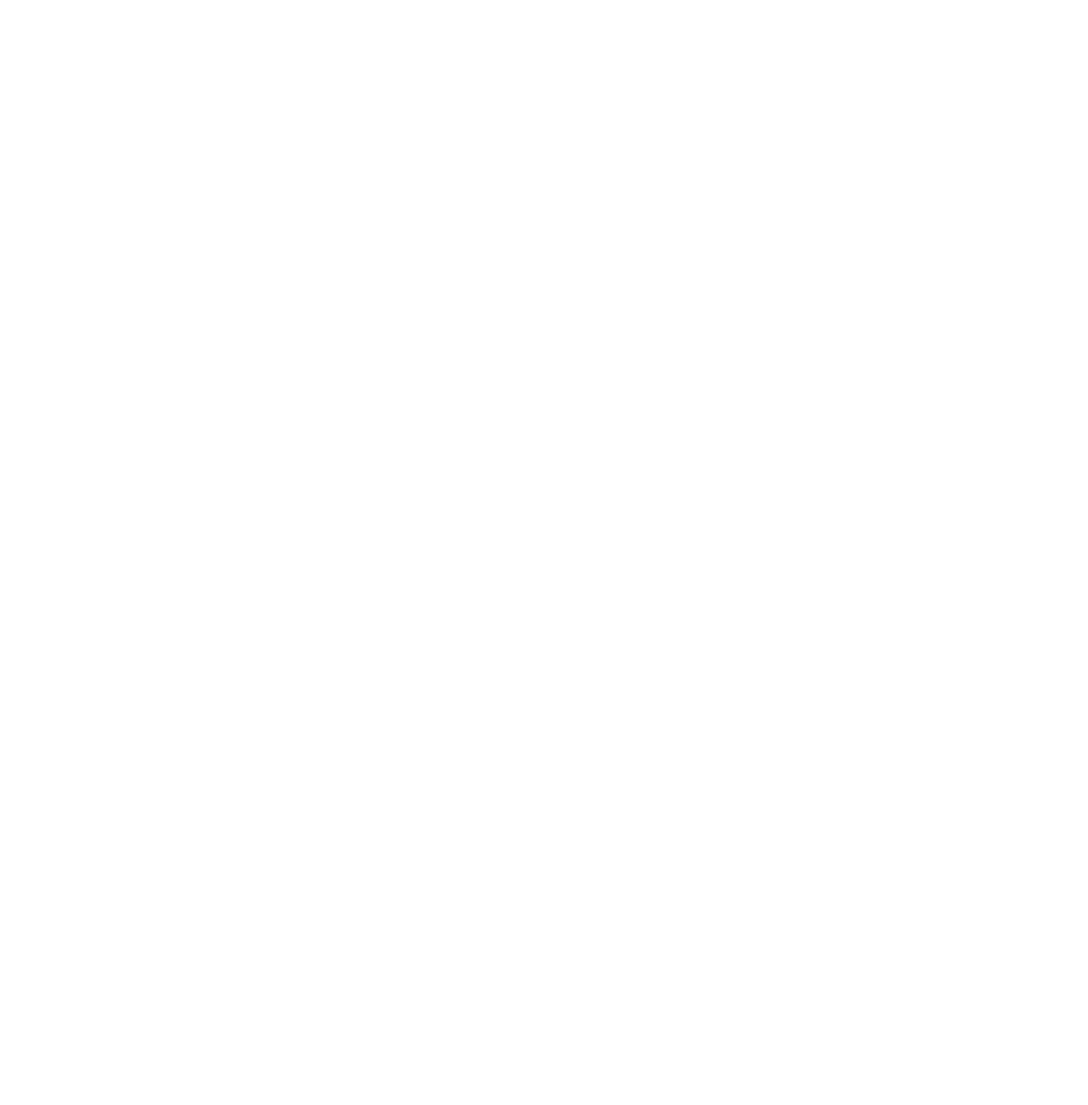
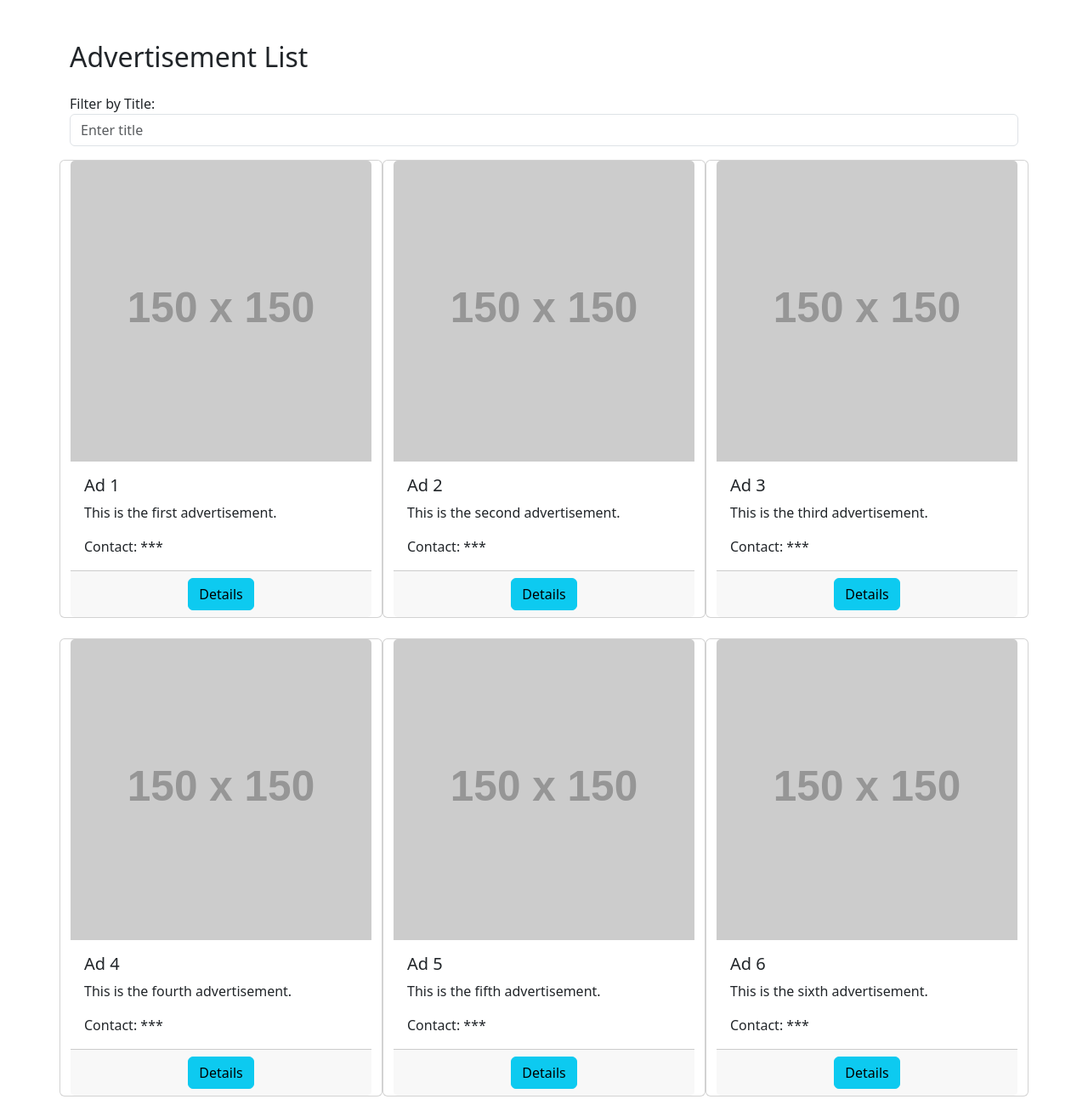
Before and after one commit to FaFa987/Marketplace-UI, a plain HTML site: page index.html in a window 1280 px wide. Shown: the whole page at 85% size. Before the commit the page ends 800 px from the top, so only its background shows below. Drawn offline with nearby package versions, Linux system fonts and the light colour scheme; placeholder pictures from the web are drawn by us.

Commit message:
body html

```diff
--- a/index.html
+++ b/index.html
@@ -12,5 +12,93 @@
 </head>
 <body>
 
+
+        <div class="container mt-5">
+          <h2 class="mb-4">Advertisement List</h2>
+
+          <!-- Filter component -->
+          <div class="mb-3">
+            <label for="filterTitle">Filter by Title:</label>
+            <input type="text" class="form-control" id="filterTitle" placeholder="Enter title">
+          </div>
+
+          <div id="advertisements" class="row">
+            <!-- Static Advertisements -->
+            <div class="card mb-4 col-md-4">
+              <img class="card-img-top" src="https://via.placeholder.com/150" alt="Ad 1">
+              <div class="card-body">
+                <h5 class="card-title">Ad 1</h5>
+                <p class="card-text">This is the first advertisement.</p>
+                <p class="card-text" onclick="alert('Contact: contact1@example.com')">Contact: ***</p>
+              </div>
+              <div class="card-footer text-center">
+                <button class="btn btn-info btn-block" onclick="alert('Contact: contact1@example.com')">Details</button>
+              </div>
+            </div>
+
+            <div class="card mb-4 col-md-4">
+              <img class="card-img-top" src="https://via.placeholder.com/150" alt="Ad 2">
+              <div class="card-body">
+                <h5 class="card-title">Ad 2</h5>
+                <p class="card-text">This is the second advertisement.</p>
+                <p class="card-text" onclick="alert('Contact: contact2@example.com')">Contact: ***</p>
+              </div>
+              <div class="card-footer text-center">
+                <button class="btn btn-info btn-block" onclick="alert('Contact: contact2@example.com')">Details</button>
+              </div>
+            </div>
+
+            <div class="card mb-4 col-md-4">
+              <img class="card-img-top" src="https://via.placeholder.com/150" alt="Ad 3">
+              <div class="card-body">
+                <h5 class="card-title">Ad 3</h5>
+                <p class="card-text">This is the third advertisement.</p>
+                <p class="card-text" onclick="alert('Contact: contact3@example.com')">Contact: ***</p>
+              </div>
+              <div class="card-footer text-center">
+                <button class="btn btn-info btn-block" onclick="alert('Contact: contact3@example.com')">Details</button>
+              </div>
+            </div>
+
+            <div class="card mb-4 col-md-4">
+              <img class="card-img-top" src="https://via.placeholder.com/150" alt="Ad 4">
+              <div class="card-body">
+                <h5 class="card-title">Ad 4</h5>
+                <p class="card-text">This is the fourth advertisement.</p>
+                <p class="card-text" onclick="alert('Contact: contact4@example.com')">Contact: ***</p>
+              </div>
+              <div class="card-footer text-center">
+                <button class="btn btn-info btn-block" onclick="alert('Contact: contact4@example.com')">Details</button>
+              </div>
+            </div>
+
+            <div class="card mb-4 col-md-4">
+              <img class="card-img-top" src="https://via.placeholder.com/150" alt="Ad 5">
+              <div class="card-body">
+                <h5 class="card-title">Ad 5</h5>
+                <p class="card-text">This is the fifth advertisement.</p>
+                <p class="card-text" onclick="alert('Contact: contact5@example.com')">Contact: ***</p>
+              </div>
+              <div class="card-footer text-center">
+                <button class="btn btn-info btn-block" onclick="alert('Contact: contact5@example.com')">Details</button>
+              </div>
+            </div>
+
+            <div class="card mb-4 col-md-4">
+              <img class="card-img-top" src="https://via.placeholder.com/150" alt="Ad 6">
+              <div class="card-body">
+                <h5 class="card-title">Ad 6</h5>
+                <p class="card-text">This is the sixth advertisement.</p>
+                <p class="card-text" onclick="alert('Contact: contact6@example.com')">Contact: ***</p>
+              </div>
+              <div class="card-footer text-center">
+                <button class="btn btn-info btn-block" onclick="alert('Contact: contact6@example.com')">Details</button>
+              </div>
+            </div>
+          </div>
+        </div>
+
+
+
 </body>
 </html>
```
